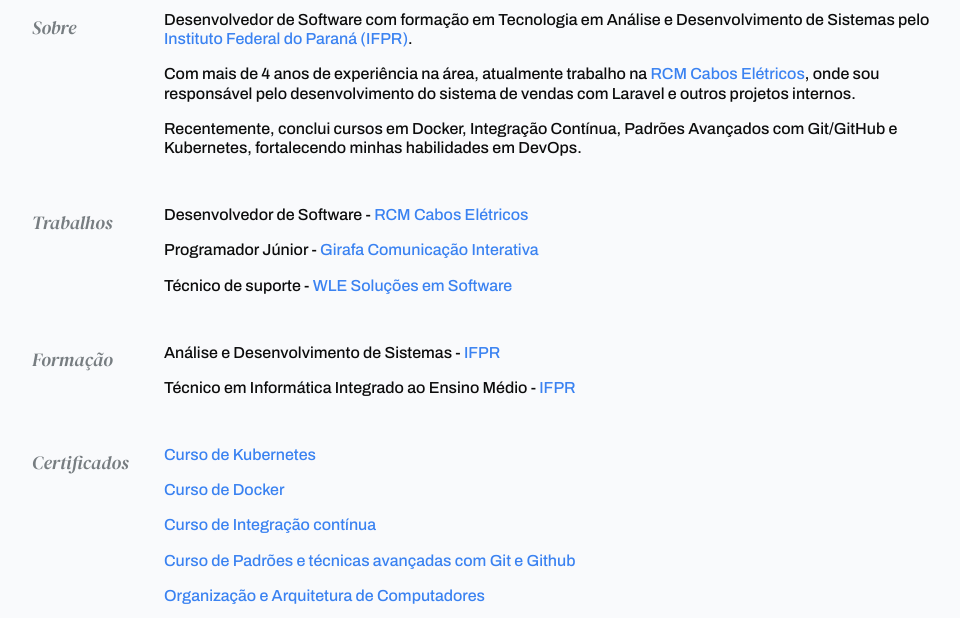
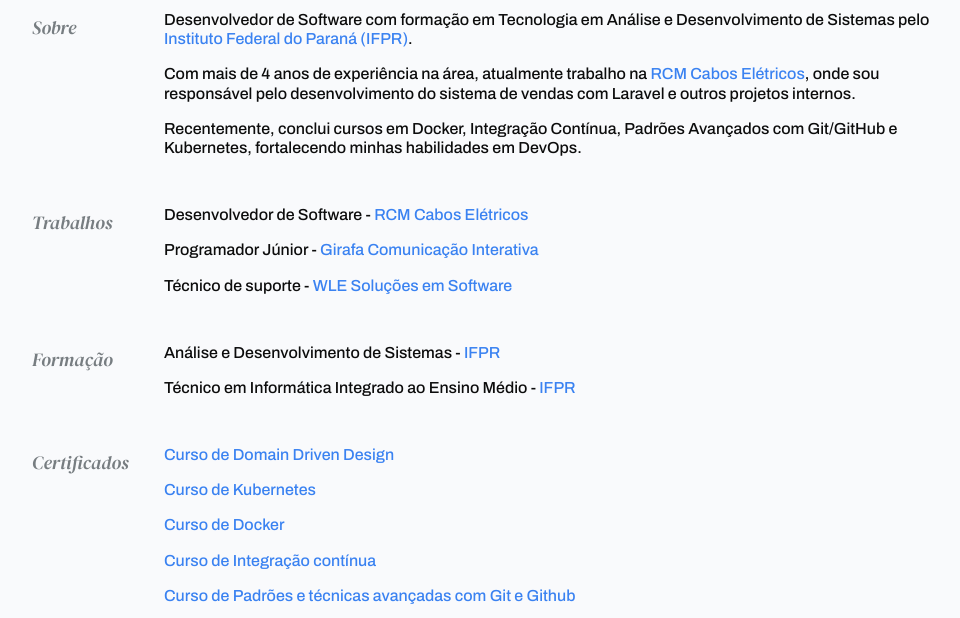
Before and after one commit to RafaelCecchin/website-resume, a plain HTML site: page index.html in a window 1280 px wide. Shown: the part 179-797 px from the top of the page, without its empty margins (144-1104 px from the left). Drawn offline with Linux system fonts and the light colour scheme.

Commit message:
feat: adicionar curso de domain driven design

```diff
--- a/index.html
+++ b/index.html
@@ -79,6 +79,7 @@
             <h3>Certificados</h3>
             <div class="data certificates">
                 <ul>
+                    <li><a target="_blank" href="https://fullcycle.com.br/certificado/8614202b-9d86-4038-9401-e1dedcb5039e/">Curso de Domain Driven Design</a></li>
                     <li><a target="_blank" href="https://fullcycle.com.br/certificado/70b53df1-61a3-4141-a258-037876b54c1a">Curso de Kubernetes</a></li>
                     <li><a target="_blank" href="https://fullcycle.com.br/certificado/46284a14-6129-46bb-94bb-d804fb634fa3">Curso de Docker</a></li>
                     <li><a target="_blank" href="https://fullcycle.com.br/certificado/6817ad56-9009-4627-9bb4-a3079c614035">Curso de Integração contínua</a></li>
```
